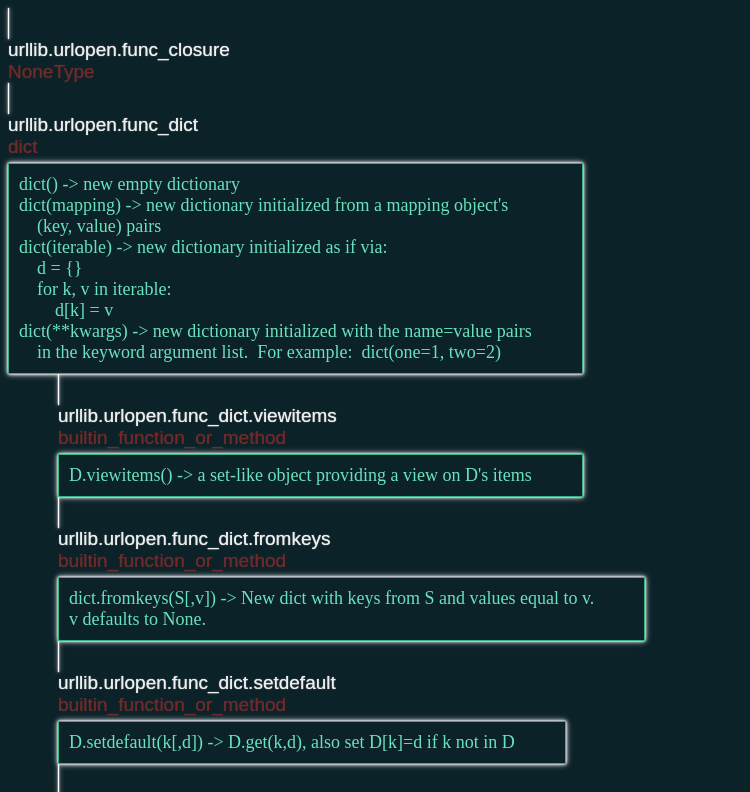
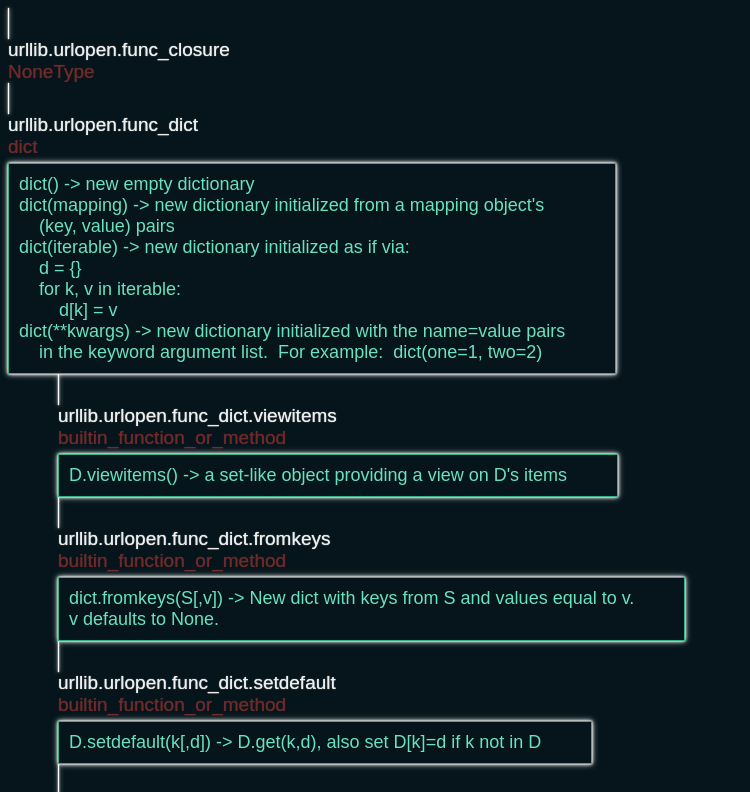
Before and after one commit to Lhfcws/rdir, a website: page rdir/generateHTML/generatedHTML/urllib.urlopen.html in a window 1280 px wide. Shown: the top 792 px of the page, without its empty margins (0-750 px from the left). Drawn offline with Linux system fonts and the light colour scheme.

Commit message:
Corrected mistakes

```diff
--- a/rdir/generateHTML/src/sass/template.sass
+++ b/rdir/generateHTML/src/sass/template.sass
@@ -9,9 +9,10 @@
   text-shadow: 0 0 1px $color
 
 body
-  background: #0C2229
+  background: #05151B
   div#wrapper
     color: #6AE2BE
+    font-family: sans-serif
     div.interval
       width: 0
       height: 31px
@@ -20,7 +21,6 @@ body
     div.tree_node
       div.node_info
         font-size: 19px
-        font-family: sans-serif
         div.node_fullname
           color: #EEE
           @include text_shadow(#EEE)
@@ -34,5 +34,4 @@ body
         padding: 10px
         padding-right: 50px
         border: 1px solid #37B383
-        font-family: serif
         @include box_shadow(1px, 3px, 6px, #EEE)
```
Also changed, not shown: rdir/generateHTML/bin/css/template.css, 1 other file.
